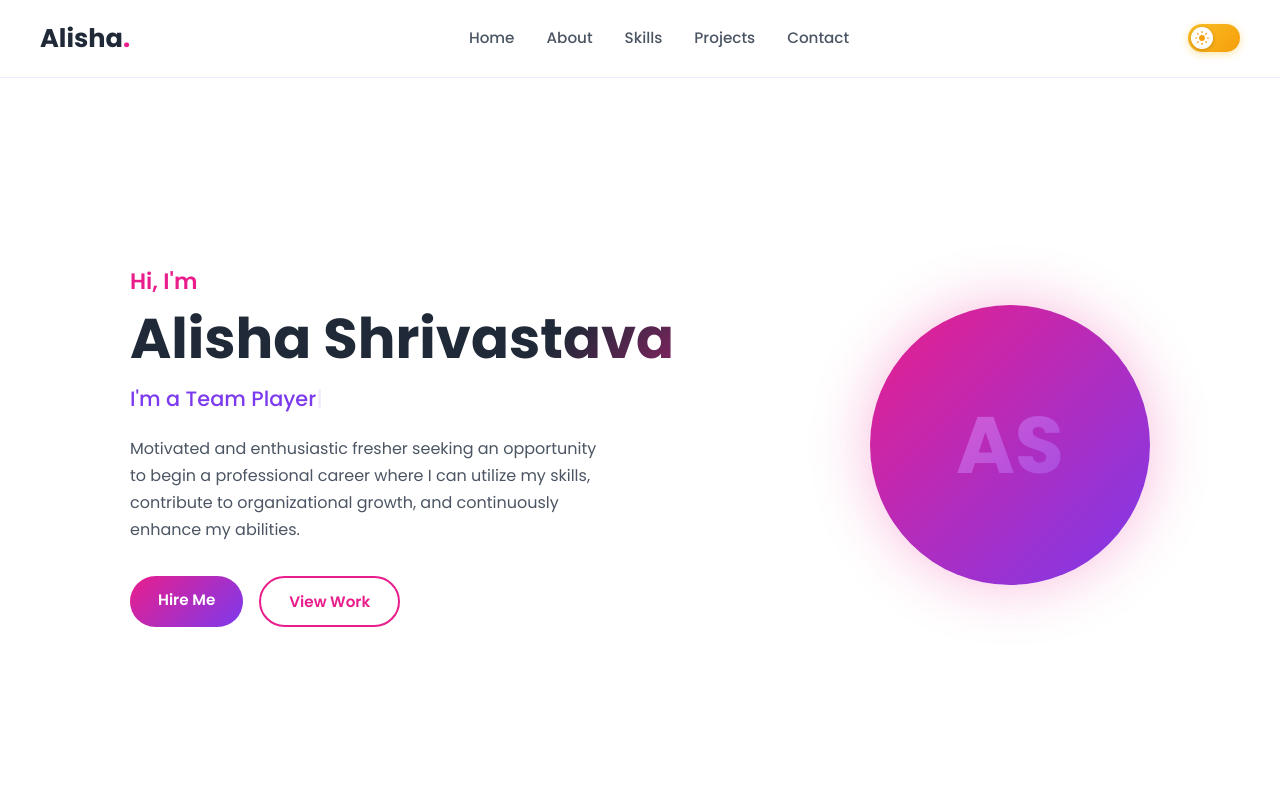
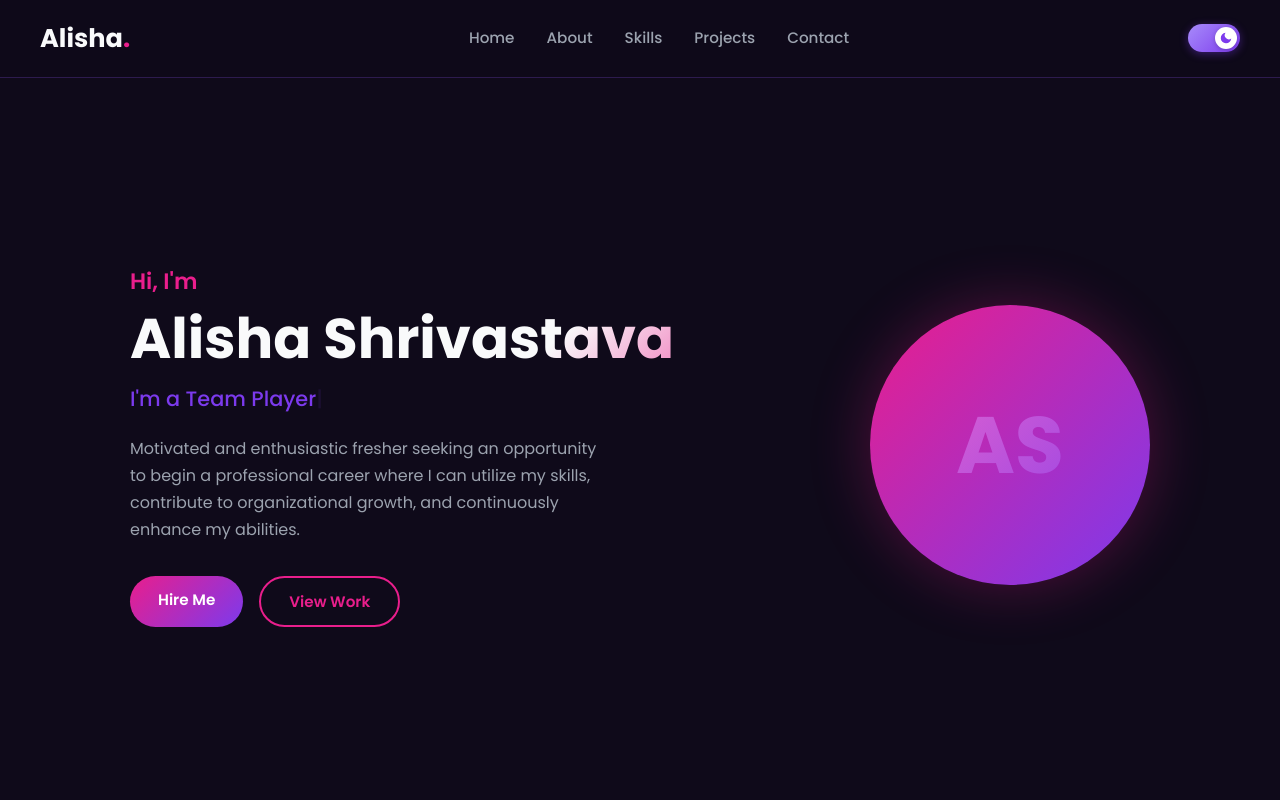
Before and after one commit to alishashrivastava05-create/my-portfolio, a React (Vite) app: page / in a window 1280 px wide. Shown: the top 800 px of the page. Built offline with nearby package versions, Linux system fonts and the light colour scheme.

Commit message:
dark mode default

```diff
--- a/src/App.jsx
+++ b/src/App.jsx
@@ -11,7 +11,7 @@ function App() {
   const [dark, setDark] = useState(() => {
     const saved = localStorage.getItem('theme')
     if (saved) return saved === 'dark'
-    return window.matchMedia('(prefers-color-scheme: dark)').matches
+    return true
   })
 
   useEffect(() => {
```
